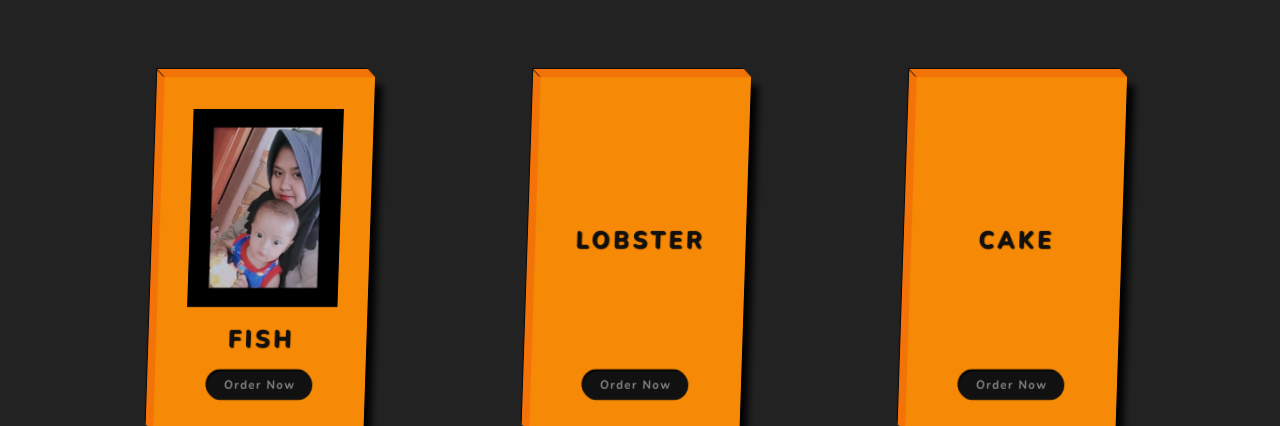
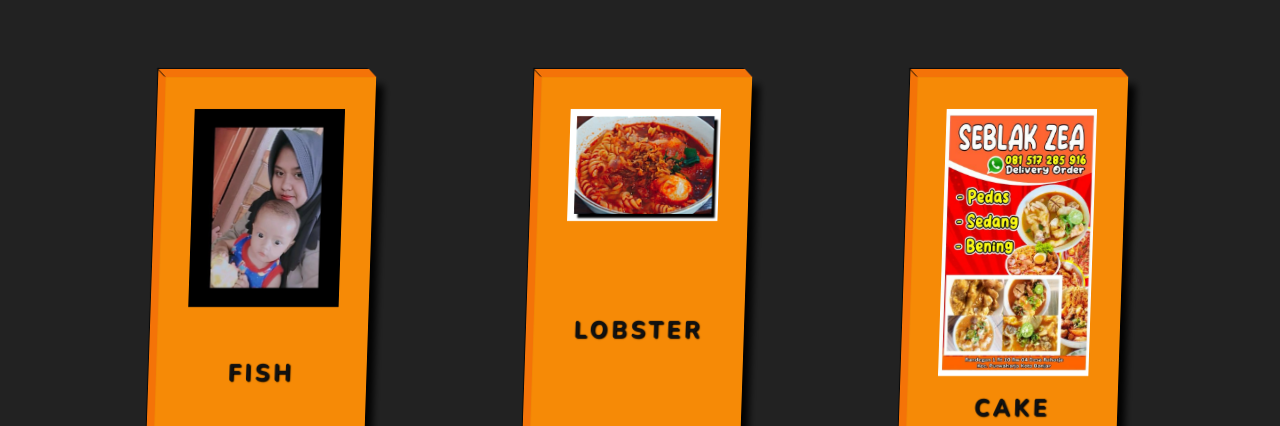
Before and after one commit to seblakzea/produk, a plain HTML site: page index.html in a window 1280 px wide. Shown: the part 949-1375 px from the top of the page. Drawn offline with nearby package versions, Linux system fonts and the light colour scheme.

Commit message:
Update index.html

```diff
--- a/index.html
+++ b/index.html
@@ -69,12 +69,12 @@
                     <button class="card-btn">Order Now</button>
                 </div>
                 <div class="card">
-                    <img class="card-img" src="images/card-img-3.png" alt="">
+                    <img class="card-img" src="https://raw.githubusercontent.com/seblakzea/produk/main/movil-app.png" alt="">
                     <h3 class="card-name">Lobster</h3>
                     <button class="card-btn">Order Now</button>
                 </div>
                 <div class="card">
-                    <img class="card-img" src="images/card-img-2.png" alt="">
+                    <img class="card-img" src="https://raw.githubusercontent.com/seblakzea/produk/main/foto.jpg" alt="">
                     <h3 class="card-name">Cake</h3>
                     <button class="card-btn">Order Now</button>
                 </div>
```
